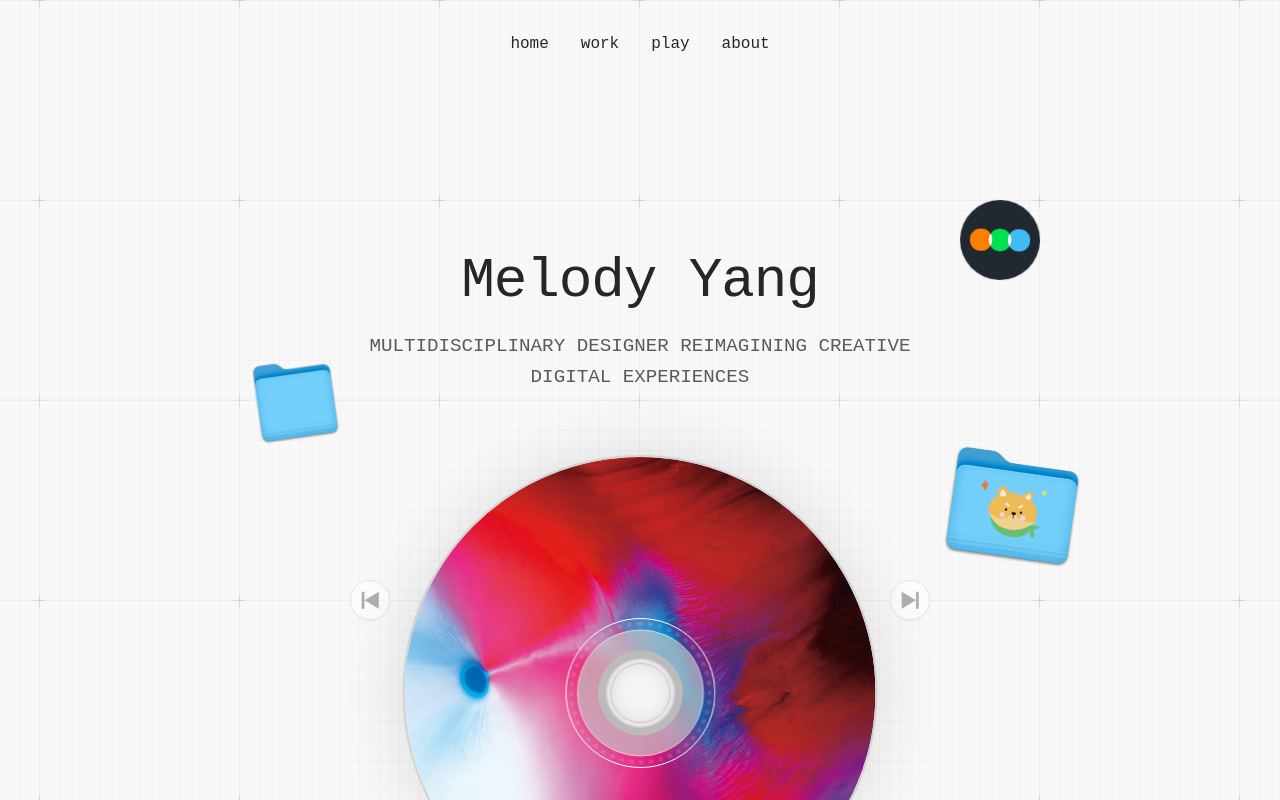
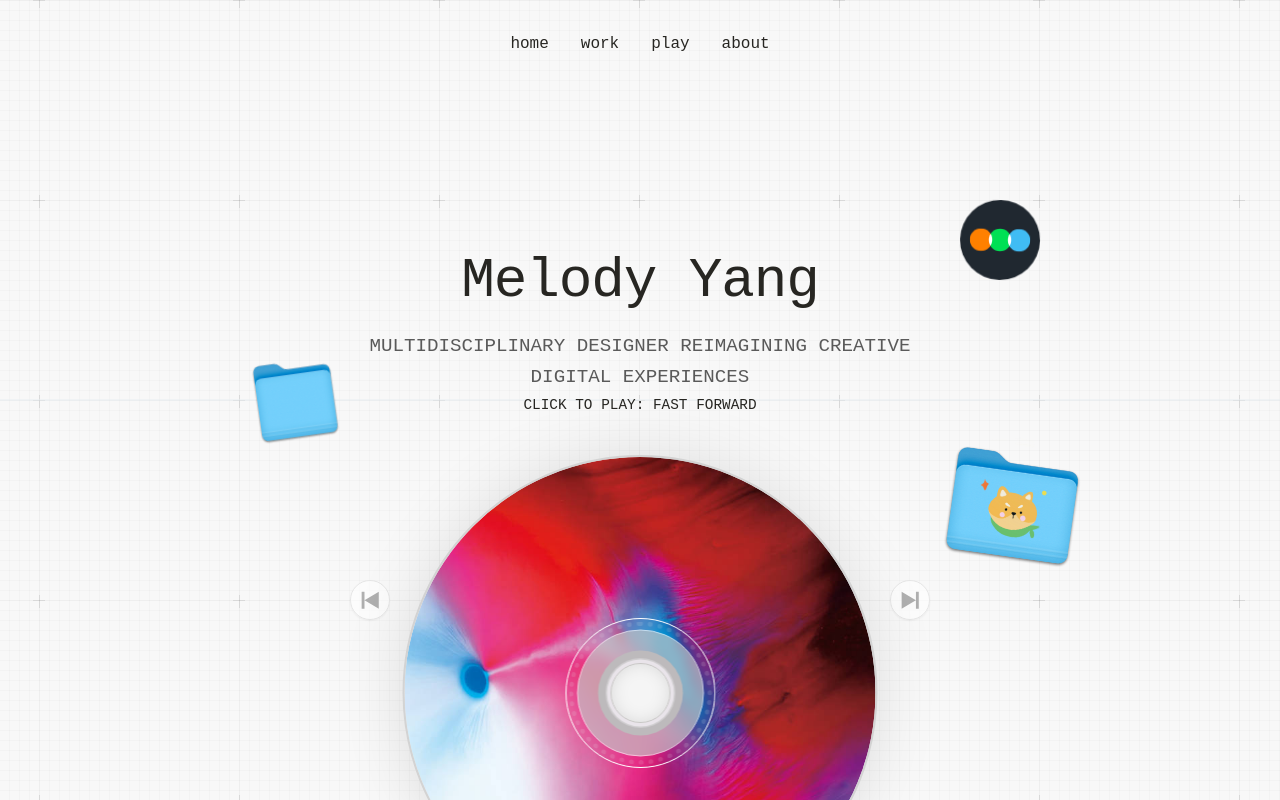
Before and after one commit to gnocchii/myworld, a React (Vite) app: page / in a window 1280 px wide. Built offline with nearby package versions, Linux system fonts and the light colour scheme.

Commit message:
cd status

```diff
--- a/src/components/AudioContext.jsx
+++ b/src/components/AudioContext.jsx
@@ -12,31 +12,31 @@ export function AudioProvider({ children }) {
   const allSongs = [
     {
       image: nujabes,
-      name: "BEAT LAMENTS THE WORLD",
+      name: "WORLD WITHOUT WORDS",
       alt: "Nujabes",
       audio: "/audios/world without words.mp3",
     },
     {
       image: cascade,
-      name: "Fast Forward",
+      name: "FAST FORWARD",
       alt: "Crush",
       audio: "/audios/Fast Forward.mp3",
     },
     {
       image: crumbling,
-      name: "Dirt",
+      name: "DIRT",
       alt: "Dirt",
       audio: "/audios/Dirt.mp3",
     },
     {
       image: aphex_twin,
-      name: "STARRY NIGHT",
+      name: "PULSEWIDTH",
       alt: "Starry Night",
       audio: "/audios/pulsewidth.mp3",
     },
     {
       image: inr,
-      name: "TRACK UNO",
+      name: "HOUSE OF CARDS",
       alt: "Track Uno",
       audio: "/audios/hoc.mp3",
     },
--- a/src/components/CDPlayer.jsx
+++ b/src/components/CDPlayer.jsx
@@ -27,6 +27,23 @@ function CD() {
       zIndex: 50,
       pointerEvents: "none"
     }}>
+      {/* Status display */}
+      <div style={{
+        position: "absolute",
+        top: "-60px",
+        left: "50%",
+        transform: "translateX(-50%)",
+        fontFamily: "'Roboto Mono', monospace",
+        fontSize: "0.9rem",
+        color: "#272622",
+        fontWeight: 300,
+        textAlign: "center",
+        whiteSpace: "nowrap",
+      }}>
+        {playing ? "NOW PLAYING: " : "CLICK TO PLAY: "}
+        <span style={{ fontWeight: 400 }}>{currentSong.name}</span>
+      </div>
+
       <motion.div
         initial={{ rotate: 0, x: "-50%", borderRadius: 250 }}
         animate={
```
